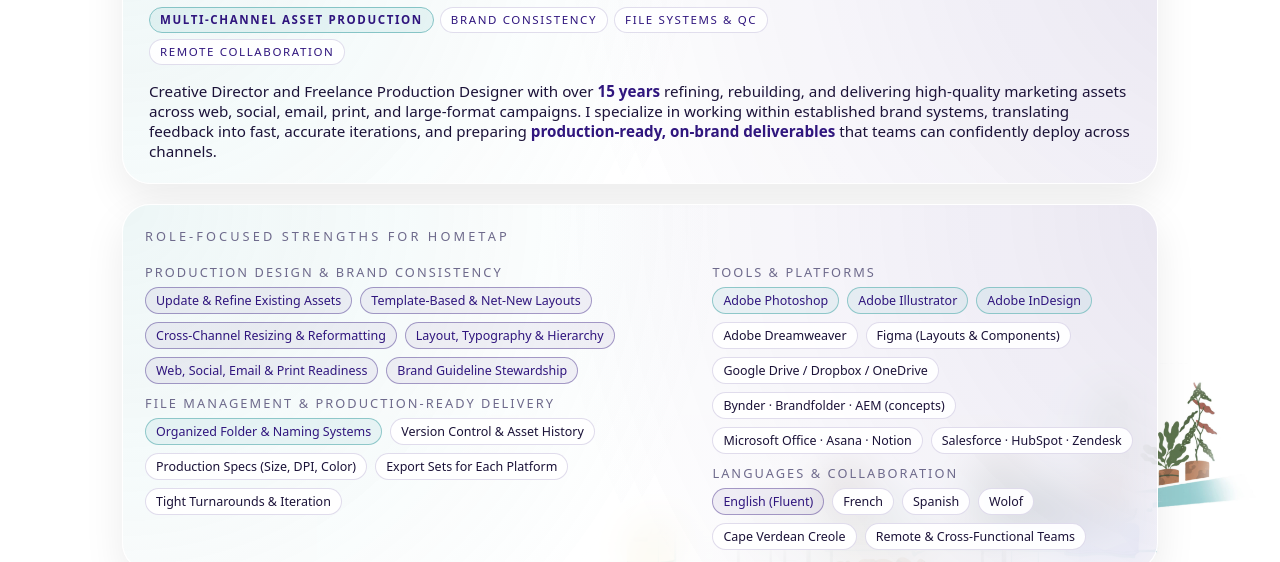
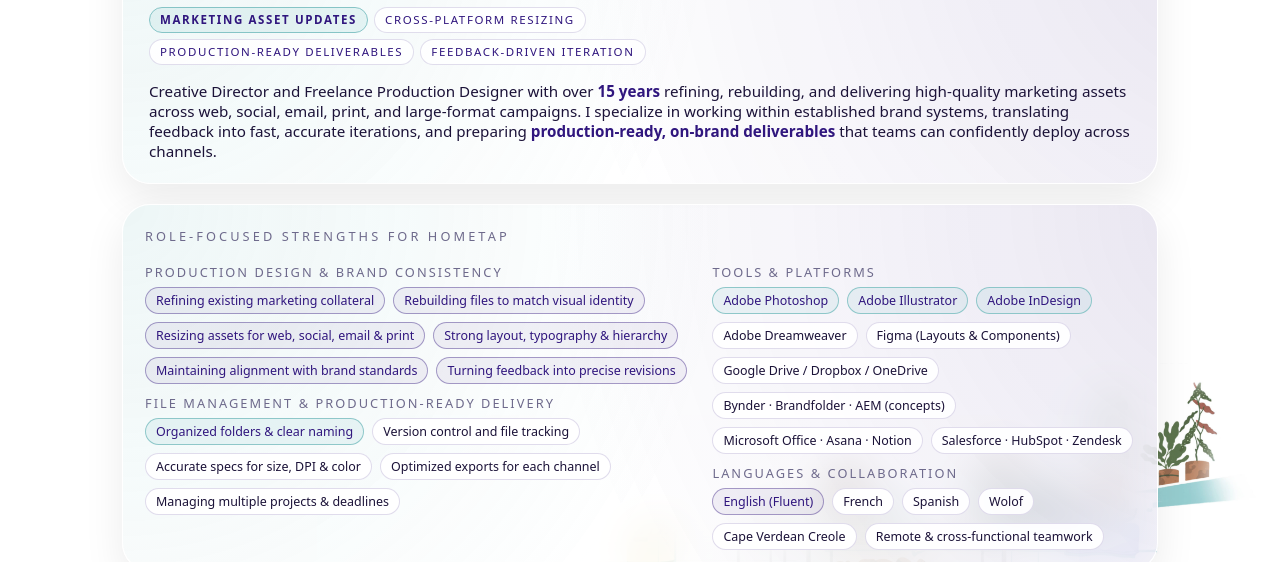
Before and after one commit to caliphsafe/abdou.d.hometap, a plain HTML site: page index.html in a window 1280 px wide. Shown: the part 178-740 px from the top of the page. Drawn offline with Linux system fonts and the light colour scheme.

Commit message:
Update hero section and skills in index.html

```diff
--- a/index.html
+++ b/index.html
@@ -442,20 +442,20 @@
               <div class="hero-name">Abdourahmane Doumbouya</div>
               <div class="hero-role">Freelance Production Designer · Marketing & Brand Systems</div>
               <div class="hero-badges">
-                <span class="badge badge--accent">Multi-channel Asset Production</span>
-                <span class="badge">Brand Consistency</span>
-                <span class="badge">File Systems & QC</span>
-                <span class="badge">Remote Collaboration</span>
+                <span class="badge badge--accent">Marketing Asset Updates</span>
+                <span class="badge">Cross-Platform Resizing</span>
+                <span class="badge">Production-Ready Deliverables</span>
+                <span class="badge">Feedback-Driven Iteration</span>
               </div>
             </div>
           </div>
-             <p class="hero-summary">
+          <p class="hero-summary">
             Creative Director and Freelance Production Designer with over
             <span>15 years</span> refining, rebuilding, and delivering high-quality marketing assets across
             web, social, email, print, and large-format campaigns. I specialize in working within established
             brand systems, translating feedback into fast, accurate iterations, and preparing
             <span>production-ready, on-brand deliverables</span> that teams can confidently deploy across channels.
-            </p>
+          </p>
         </div>
       </section>
 
@@ -467,21 +467,21 @@
             <div>
               <div class="sub-label">Production Design & Brand Consistency</div>
               <div class="chip-row">
-                <span class="chip chip--primary">Update & Refine Existing Assets</span>
-                <span class="chip chip--primary">Template-Based & Net-New Layouts</span>
-                <span class="chip chip--primary">Cross-Channel Resizing & Reformatting</span>
-                <span class="chip chip--primary">Layout, Typography & Hierarchy</span>
-                <span class="chip chip--primary">Web, Social, Email & Print Readiness</span>
-                <span class="chip chip--primary">Brand Guideline Stewardship</span>
+                <span class="chip chip--primary">Refining existing marketing collateral</span>
+                <span class="chip chip--primary">Rebuilding files to match visual identity</span>
+                <span class="chip chip--primary">Resizing assets for web, social, email & print</span>
+                <span class="chip chip--primary">Strong layout, typography & hierarchy</span>
+                <span class="chip chip--primary">Maintaining alignment with brand standards</span>
+                <span class="chip chip--primary">Turning feedback into precise revisions</span>
               </div>
 
               <div class="sub-label">File Management & Production-Ready Delivery</div>
               <div class="chip-row">
-                <span class="chip chip--accent">Organized Folder & Naming Systems</span>
-                <span class="chip">Version Control & Asset History</span>
-                <span class="chip">Production Specs (Size, DPI, Color)</span>
-                <span class="chip">Export Sets for Each Platform</span>
-                <span class="chip">Tight Turnarounds & Iteration</span>
+                <span class="chip chip--accent">Organized folders & clear naming</span>
+                <span class="chip">Version control and file tracking</span>
+                <span class="chip">Accurate specs for size, DPI & color</span>
+                <span class="chip">Optimized exports for each channel</span>
+                <span class="chip">Managing multiple projects & deadlines</span>
               </div>
             </div>
 
@@ -506,7 +506,7 @@
                 <span class="chip">Spanish</span>
                 <span class="chip">Wolof</span>
                 <span class="chip">Cape Verdean Creole</span>
-                <span class="chip">Remote & Cross-Functional Teams</span>
+                <span class="chip">Remote & cross-functional teamwork</span>
               </div>
             </div>
           </div>
@@ -650,11 +650,11 @@
               </p>
             </div>
           </div>
-         <div class="footer-note">
+          <div class="footer-note">
             Built by <span>Abdourahmane Doumbouya</span> as a tailored one-pager for the
             <span>Hometap Freelance Production Designer</span> role<br>highlighting brand consistency,
             asset refinement, and production-ready design across digital and print.
-        </div>
+          </div>
         </div>
       </section>
     </main>
```
